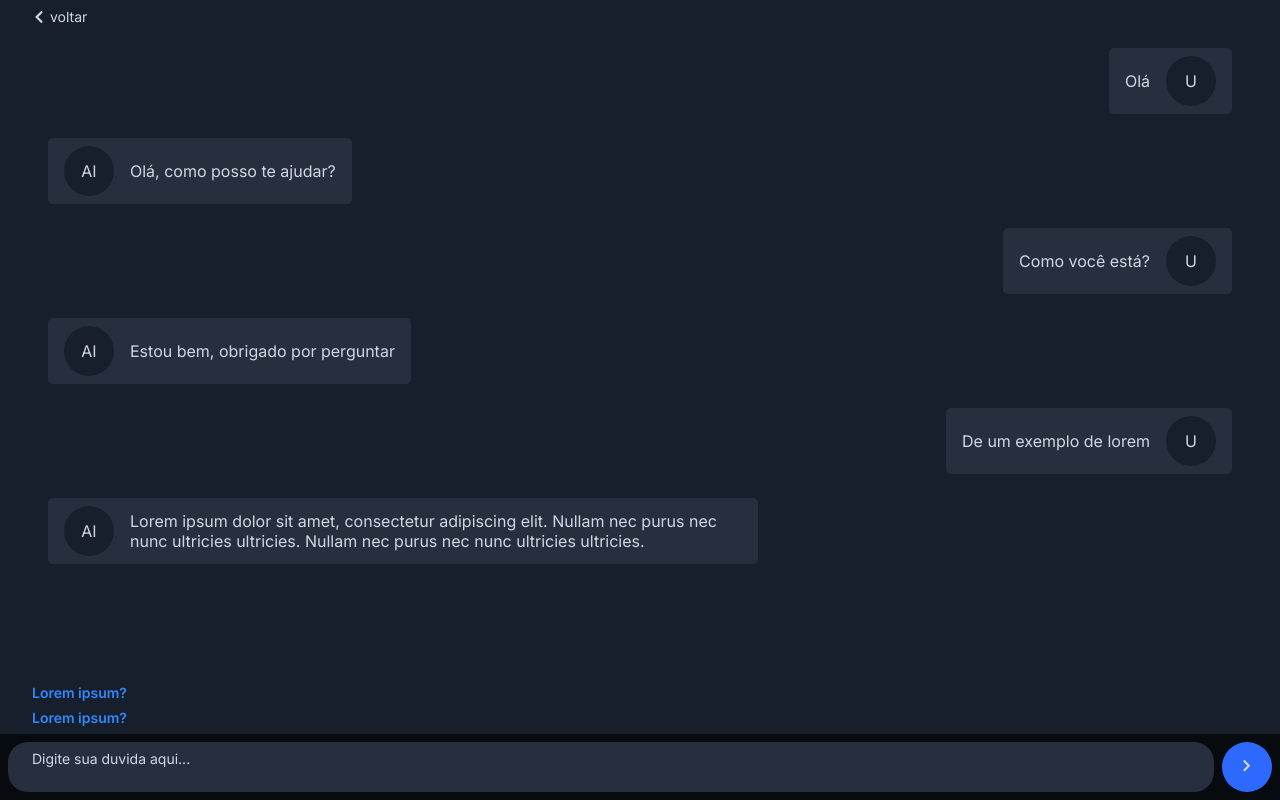
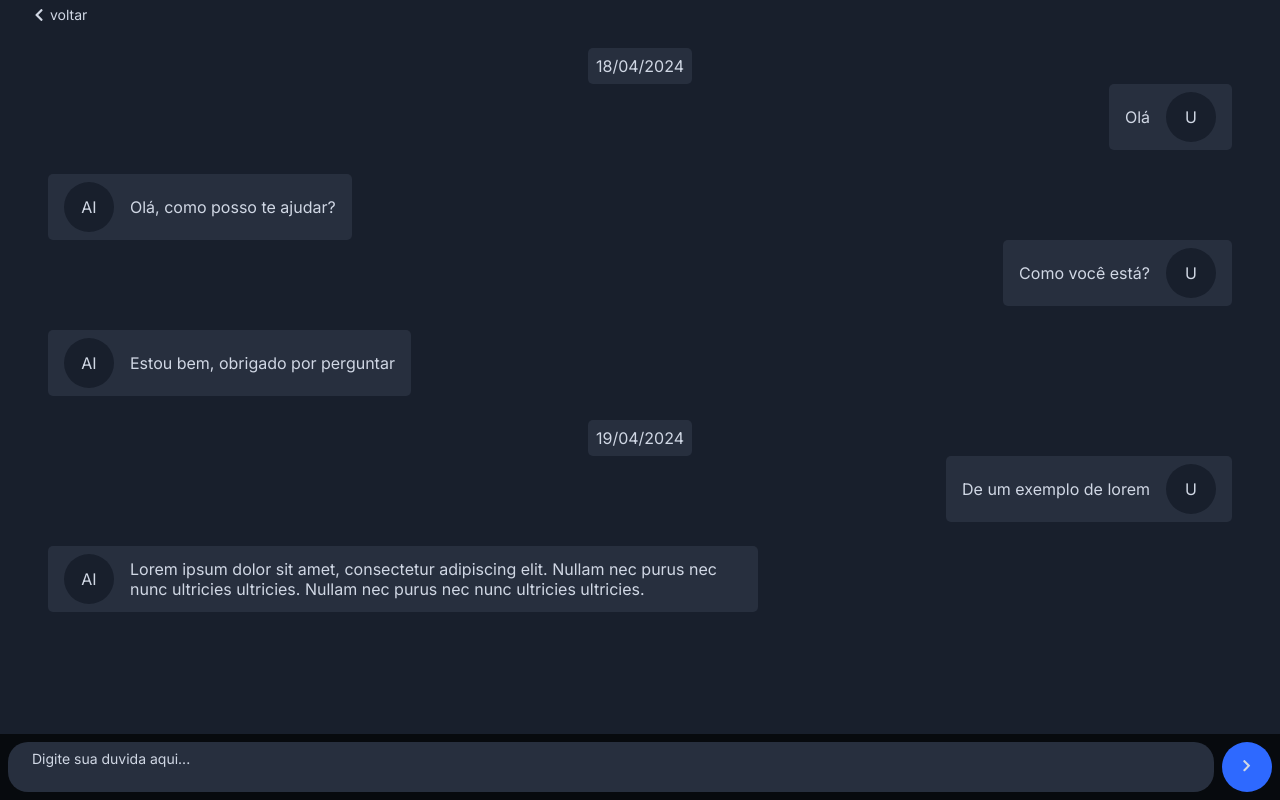
Before and after one commit to LucasGobatto/openai-chatbot, a React (Vite) app in the folder front/: page / in a window 1280 px wide. Both pictures are taken after a click on the button "Iniciar". Built offline with nearby package versions, Linux system fonts and the light colour scheme.

Commit message:
feat: splitting chat history by date of sent

```diff
--- a/front/package.json
+++ b/front/package.json
@@ -4,8 +4,8 @@
   "version": "0.0.0",
   "type": "module",
   "scripts": {
-    "start": "vite --port 4000",
-    "dev": "vite --port 4000 --mode development",
+    "start": "vite --port 4004",
+    "dev": "vite --port 4004 --mode development",
     "build": "vite build",
     "lint": "eslint . --ext js,jsx --report-unused-disable-directives --max-warnings 0",
     "preview": "vite preview"
--- a/front/src/components/chat/chat.jsx
+++ b/front/src/components/chat/chat.jsx
@@ -3,9 +3,21 @@ import './styles.css';
 import PropTypes from 'prop-types';
 import { FaChevronLeft } from 'react-icons/fa';
 import { Link } from 'react-router-dom';
+import { useJobVacancyDescription } from '../../hooks';
 
 export function Chat({ historic }) {
+  const { setDetails } = useJobVacancyDescription();
   const containerRef = React.useRef(null);
+
+  const historyGroupedByDate = historic.reduce((acc, { question, response, date }) => {
+    const dateWithoutTime = date.split('T')[0].split('-').reverse().join('/');
+    if (!acc[dateWithoutTime]) {
+      acc[dateWithoutTime] = [];
+    }
+
+    acc[dateWithoutTime].push({ question, response });
+    return acc;
+  }, {});
 
   React.useEffect(() => {
     containerRef.current.scrollTop = containerRef.current.scrollHeight;
@@ -13,11 +25,14 @@ export function Chat({ historic }) {
 
   return (
     <div ref={containerRef} className='historic-container'>
-      <Link className='back' to='/'>
+      <Link className='back' to='/' onClick={() => setDetails(null)}>
         <FaChevronLeft />
         <p>voltar</p>
       </Link>
-      {(historic ?? []).map(({ question, response }, index) => (
+      {Object.entries(historyGroupedByDate).map(([date, contentList]) => (
+        <div className='date-container' key={date}>
+          <p>{date}</p>
+          {contentList.map(({ question, response }, index) => (
             <div className='message-container' key={index}>
               <div className='text-container align-right'>
                 <pre className='base-chat user-question'>{question}</pre>
@@ -34,6 +49,8 @@ export function Chat({ historic }) {
             </div>
           ))}
         </div>
+      ))}
+    </div>
   );
 }
 
--- a/front/src/components/chat/styles.css
+++ b/front/src/components/chat/styles.css
@@ -7,6 +7,18 @@
   gap: 24px;
   padding: 24px 48px;
   padding-top: 48px;
+}
+
+.date-container {
+  display: flex;
+  flex-direction: column;
+}
+
+.date-container > p {
+  margin-inline: auto;
+  padding: 8px;
+  background: #272f3e;
+  border-radius: 5px;
 }
 
 .message-container {
@@ -80,3 +92,7 @@
 .back:hover {
   text-decoration: underline;
 }
+
+.back > p {
+  line-height: 1;
+}
--- a/front/src/pages/chat/chat.page.jsx
+++ b/front/src/pages/chat/chat.page.jsx
@@ -1,28 +1,29 @@
 import React from 'react';
 import { Chat } from '../../components/chat';
 import { Input } from '../../components/input';
-import { SuggestionedQuestions } from '../../components/suggested-questions';
 
 const historicMock = [
-  { question: 'Olá', response: 'Olá, como posso te ajudar?' },
-  { question: 'Como você está?', response: 'Estou bem, obrigado por perguntar' },
+  { question: 'Olá', response: 'Olá, como posso te ajudar?', date: '2024-04-18T12:00:00.000Z' },
+  { question: 'Como você está?', response: 'Estou bem, obrigado por perguntar', date: '2024-04-18T12:00:00.000Z' },
   {
     question: 'De um exemplo de lorem',
     response:
       'Lorem ipsum dolor sit amet, consectetur adipiscing elit. Nullam nec purus nec nunc ultricies ultricies. Nullam nec purus nec nunc ultricies ultricies.',
+    date: '2024-04-19T12:00:00.000Z',
   },
 ];
 
-const templates = [
-  {
-    question: 'Lorem ipsum?',
-    onClick: () => alert('In progress...'),
-  },
-  {
-    question: 'Lorem ipsum?',
-    onClick: () => alert('In progress...'),
-  },
-];
+// Templates for suggestioned questions
+// const templates = [
+//   {
+//     question: 'Lorem ipsum?',
+//     onClick: () => alert('In progress...'),
+//   },
+//   {
+//     question: 'Lorem ipsum?',
+//     onClick: () => alert('In progress...'),
+//   },
+// ];
 
 export function ChatPage() {
   const [historic, setHistoric] = React.useState(historicMock);
@@ -30,13 +31,14 @@ export function ChatPage() {
   function handleMessage(question) {
     // TODO - send message to server
     const mockerdData = 'response';
-    setHistoric([...historic, { question, response: mockerdData }]);
+    setHistoric([...historic, { question, response: mockerdData, date: new Date().toISOString() }]);
   }
 
   return (
     <>
       <Chat historic={historic} />
-      <SuggestionedQuestions templates={templates} />
+      {/* TODO - Validar se iremos colocar */}
+      {/* <SuggestionedQuestions templates={templates} /> */}
       <Input onSubmit={handleMessage} />
     </>
   );
--- a/front/src/providers/job-vacancy-description.provider.jsx
+++ b/front/src/providers/job-vacancy-description.provider.jsx
@@ -19,15 +19,33 @@ export const JobVacancyDescriptionContext = React.createContext({
 });
 
 export const JobVacancyDescriptionProvider = (props) => {
-  const [details, setDetails] = React.useState();
+  const cache = JSONSafeParse(localStorage.getItem('job-vacancy-description'));
+
+  const [details, setDetails] = React.useState(cache);
+
+  const updateDetails = React.useCallback(
+    (newDetails) => {
+      localStorage.setItem('job-vacancy-description', JSON.stringify(newDetails));
+      setDetails(newDetails);
+    },
+    [setDetails],
+  );
 
   return (
-    <JobVacancyDescriptionContext.Provider value={{ details, setDetails }}>
+    <JobVacancyDescriptionContext.Provider value={{ details, setDetails: updateDetails }}>
       {props.children}
     </JobVacancyDescriptionContext.Provider>
   );
 };
 
+function JSONSafeParse(value) {
+  try {
+    return JSON.parse(value);
+  } catch {
+    return value;
+  }
+}
+
 JobVacancyDescriptionProvider.propTypes = {
   children: PropTypes.any.isRequired,
 };
```
Lines whose indentation alone changed are shown as unchanged.
